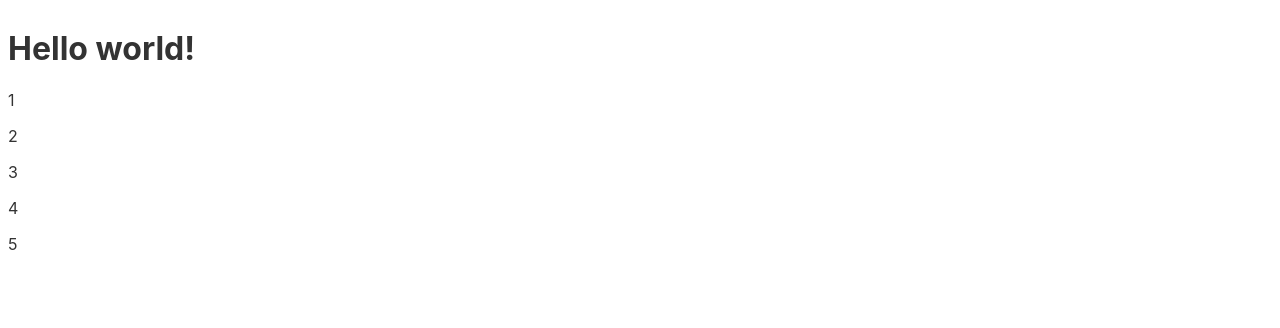
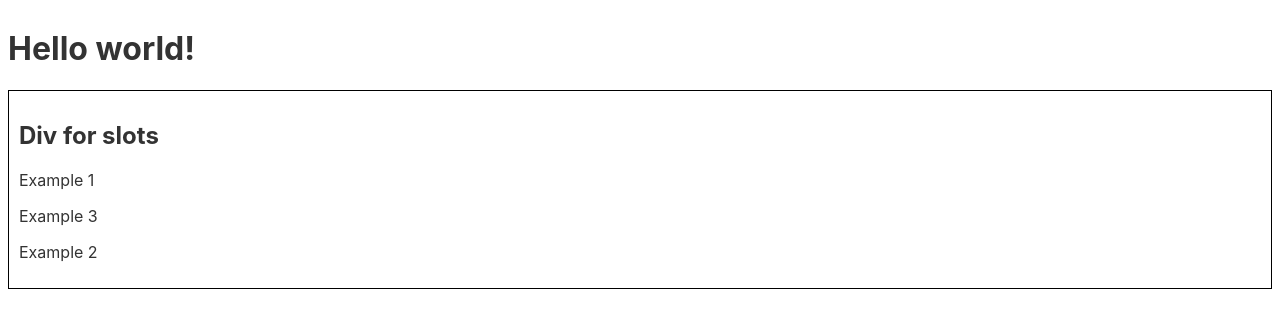
Before and after one commit to Rasyidannas/introduction-to-svelte-and-sveltekit, a Svelte app in the folder catfacts/: page / in a window 1280 px wide. Shown: the top 328 px of the page. Built offline with nearby package versions, Linux system fonts and the light colour scheme.

Commit message:
6/7. Slot.mp4

```diff
--- a/catfacts/src/App.svelte
+++ b/catfacts/src/App.svelte
@@ -1,7 +1,11 @@
 <script>
-	import Count from "./Count.svelte";
+	import Child from "./Child.svelte";
 	let name = 'world';
 </script>
 
 <h1 class="text-light bg-dark">Hello {name}!</h1>
-<Count />
+<Child>
+	<p>Example 1</p>
+	<p slot="ex2">Example 2</p>
+	<p>Example 3</p>
+</Child>
--- /dev/null
+++ b/catfacts/src/Child.svelte
@@ -0,0 +1,12 @@
+<div>
+    <h2>Div for slots</h2>
+    <slot/>
+    <slot name="ex2"/>
+</div>
+
+<style>
+    div {
+        border: 1px solid black;
+        padding: 10px;
+    }
+</style>
--- a/catfacts/src/Count.svelte
+++ /dev/null
@@ -1,12 +0,0 @@
-<svelte:options immutable={true} />
-
-<script>
-    export let count = 1
-</script>
-
-<p>{count}</p>
-
-{#if count < 5 }
-    <!--this for recrusion it component self-->
-    <svelte:self count={count+1} />
-{/if}
```
